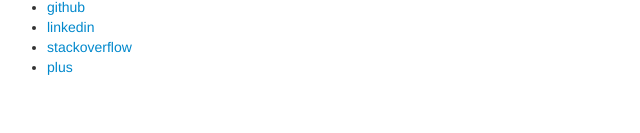
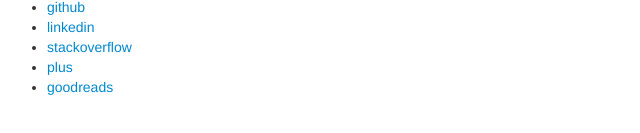
Before and after one commit to matthewmichihara/fourpool.com, a plain HTML site: page public/index.html in a window 1280 px wide. Shown: the part 585-718 px from the top of the page, 268-908 px from the left. Drawn offline with nearby package versions, Linux system fonts and the light colour scheme.

Commit message:
Add goodreads

```diff
--- a/public/index.html
+++ b/public/index.html
@@ -51,6 +51,9 @@
         <li>
           <a href="https://plus.google.com/113145550201032375194/posts">plus</a>
         </li>
+        <li>
+          <a href="http://www.goodreads.com/user/show/2537595-matthew">goodreads</a>
+        </li>
       </ul>
     </div>
 
```
